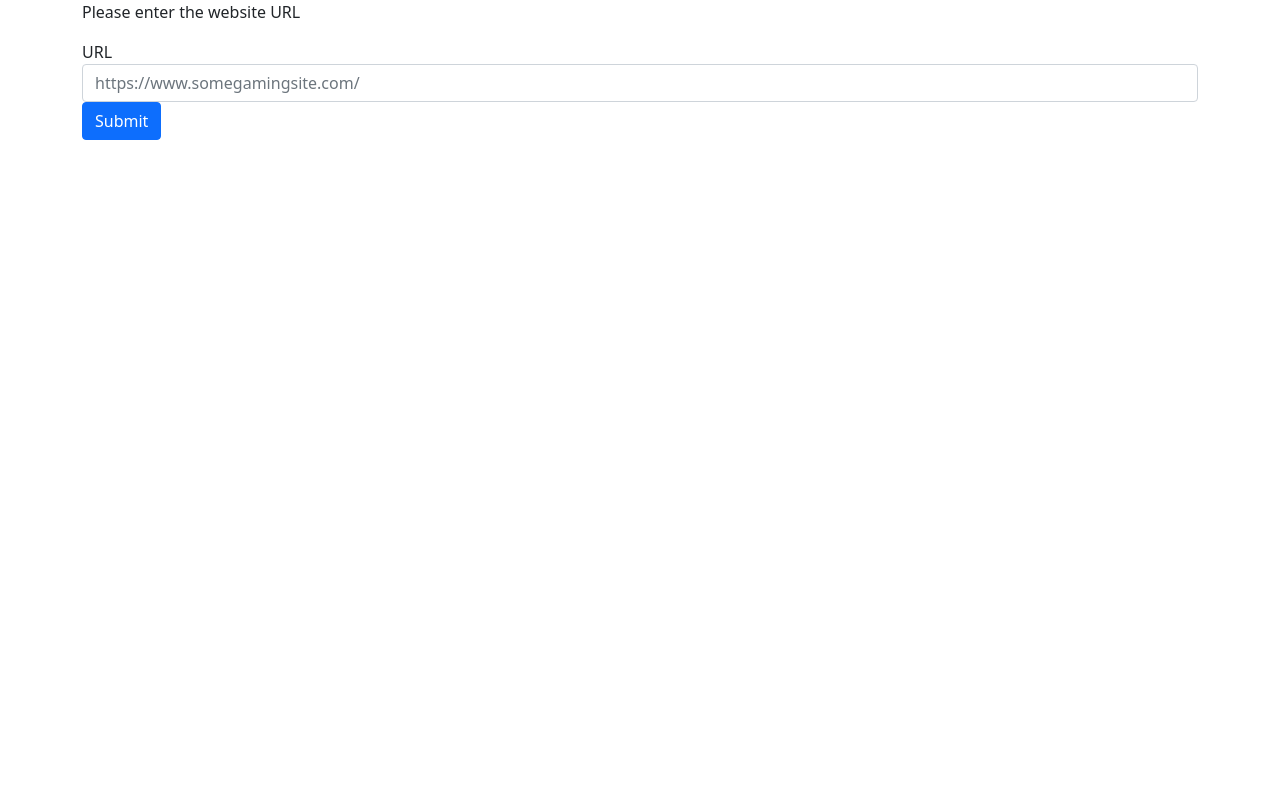
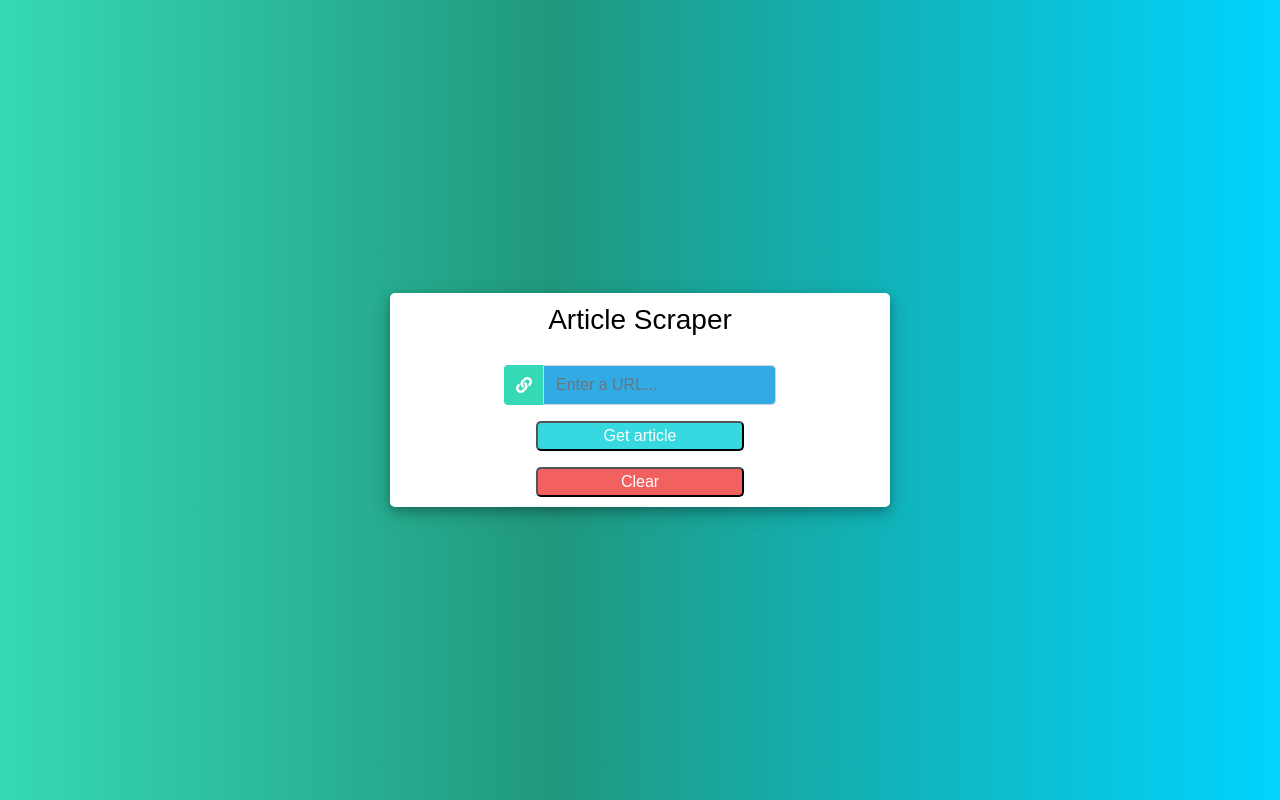
Before and after one commit to mittal-parth/Freadom, a Django app: page / in a window 1280 px wide. Run offline with Django 3.2, Linux system fonts and the light colour scheme; some libraries are stand-ins or nearby versions.

Commit message:
aded styling

```diff
--- a/base/script.py
+++ b/base/script.py
@@ -7,14 +7,15 @@ from bs4 import BeautifulSoup
 
 def getInfo(url):
 
-    # url = 'https://medium.com/publishous/a-piece-of-advice-i-desperately-want-every-creative-to-hear-fdb878d87b6e'
+    #setting headers
     headers = {'User-Agent': 'Mozilla/5.0 (Macintosh; Intel Mac OS X 10_11_5) AppleWebKit/537.36 (KHTML, like Gecko) Chrome/50.0.2661.102 Safari/537.36'}
 
     page = requests.get(url, headers=headers)
     soup = BeautifulSoup(page.content, 'html.parser')
-
+    #finding all article tags
     post = soup.find('article')
 
+    #finding text inside them
     data = post.text
     print(data)
 
--- a/base/templates/index.html
+++ b/base/templates/index.html
@@ -7,24 +7,117 @@
     <meta name="viewport" content="width=device-width, initial-scale=1.0">
     <link href="https://cdn.jsdelivr.net/npm/bootstrap@5.1.3/dist/css/bootstrap.min.css" rel="stylesheet"
         integrity="sha384-1BmE4kWBq78iYhFldvKuhfTAU6auU8tT94WrHftjDbrCEXSU1oBoqyl2QvZ6jIW3" crossorigin="anonymous">
+    <link rel="stylesheet" href="https://use.fontawesome.com/releases/v5.6.1/css/all.css"
+        integrity="sha384-gfdkjb5BdAXd+lj+gudLWI+BXq4IuLW5IT+brZEZsLFm++aCMlF1V92rMkPaX4PP" crossorigin="anonymous">
     <script src="https://code.jquery.com/jquery-3.6.0.js"
         integrity="sha256-H+K7U5CnXl1h5ywQfKtSj8PCmoN9aaq30gDh27Xc0jk=" crossorigin="anonymous"></script>
     <title>Web Scraper</title>
+
+    <style>
+        body,
+        html {
+            margin: 0;
+            padding: 0;
+            height: 100%;
+            font-family: 'Nunito', sans-serif;
+            color: white;
+            background: rgb(54, 217, 182);
+            background: linear-gradient(90deg, rgba(54, 217, 182, 1) 0%, rgba(32, 152, 126, 1) 43%, rgba(0, 212, 255, 1) 100%);
+        }
+
+
+        .user_card {
+            width: 500px;
+            margin-top: auto;
+            margin-bottom: auto;
+            background: rgb(255, 255, 255);
+            position: relative;
+            display: flex;
+            justify-content: center;
+            flex-direction: column;
+            padding: 10px;
+            box-shadow: 0 4px 8px 0 rgba(0, 0, 0, 0.2), 0 6px 20px 0 rgba(0, 0, 0, 0.19);
+            -webkit-box-shadow: 0 4px 8px 0 rgba(0, 0, 0, 0.2), 0 6px 20px 0 rgba(0, 0, 0, 0.19);
+            -moz-box-shadow: 0 4px 8px 0 rgba(0, 0, 0, 0.2), 0 6px 20px 0 rgba(0, 0, 0, 0.19);
+            border-radius: 5px;
+        }
+
+        .form_container {
+            margin-top: 20px;
+        }
+
+        .input-group-text {
+            background: #25274D !important;
+            color: rgb(200, 76, 76) !important;
+            border: 0 !important;
+            border-radius: 0.25rem 0 0 0.25rem !important;
+            height: 40px;
+        }
+
+        #form-title {
+            color: rgb(0, 0, 0);
+        }
+
+        .scraper_container {
+            padding: 0 2rem;
+        }
+
+        .input-group-text {
+            background: rgb(54, 217, 182) !important;
+            color: white !important;
+            border: 0 !important;
+            border-radius: 0.25rem 0 0 0.25rem !important;
+        }
+
+        #input-url {
+            color: black;
+        }
+
+        #submit-button {
+            width: 100%;
+            background: #35d9df !important;
+            color: white !important;
+            border-radius: 5px;
+        }
+        #clear-button {
+            width: 100%;
+            background: #f36060 !important;
+            color: white !important;
+            border-radius: 5px;
+        }
+
+        input[type=text] {
+            background-color: rgb(50, 171, 228);
+        }
+    </style>
 </head>
 
 <body>
-    <div class="container">
-        <p>Please enter the website URL</p>
-        <div id="form-wrapper">
-            <form method="POST" id="form">
-                {% csrf_token %}
-                <div class="form-group">
-                    <label for="url">URL</label>
-                    <input type="text" name="url" class="form-control" id="input-url"
-                        placeholder="https://www.somegamingsite.com/" required>
+    <div class="container h-100">
+        <div class="d-flex justify-content-center h-100">
+            <div class="user_card">
+                <div class="d-flex justify-content-center">
+                    <h3 id="form-title">Article Scraper</h3>
                 </div>
-                <button type="submit" class="btn btn-primary" id="submit-button">Submit</button>
-            </form>
+                <div class="d-flex justify-content-center form_container" id="form-wrapper">
+                    <form method="POST" id="form">
+                        {% csrf_token %}
+                        <div class="input-group mb-3">
+                            <div class="input-group-append">
+                                <span class="input-group-text"><i class="fas fa-link"></i></span>
+                            </div>
+                            <input type="text" name="url" class="form-control" id="input-url"
+                                placeholder="Enter a URL..." required>
+                        </div>
+                        <div class="d-flex justify-content-center mt-3 scraper_container">
+                            <button type="submit" id="submit-button">Get article</button>
+                        </div>
+                        <div class="d-flex justify-content-center mt-3 scraper_container">
+                            <button id="clear-button" onclick="clearButtonHandler()">Clear</button>
+                        </div>
+                    </form>
+                </div>
+            </div>
         </div>
     </div>
 </body>
@@ -33,64 +126,9 @@
 
 
 <script>
-    // const form = document.getElementById('form')
-    // const csrf = document.getElementsByName('csrfmiddlewaretoken')
-    // const url = document.getElementById('input-url')
-    // function formSubmitHandler() {
-    // console.log('Form submitted successfully')
-    // var btn = document.getElementById('submit-button')
-    // btn.textContent = 'Submit'
-    // btn.classList.remove('btn-success')
-    // btn.classList.add('btn-primary')
-    // }
-    // function getCookie(name) {
-    //     let cookieValue = null;
-    //     if (document.cookie && document.cookie !== '') {
-    //         const cookies = document.cookie.split(';');
-    //         for (let i = 0; i < cookies.length; i++) {
-    //             const cookie = cookies[i].trim();
-    //             // Does this cookie string begin with the name we want?
-    //             if (cookie.substring(0, name.length + 1) === (name + '=')) {
-    //                 cookieValue = decodeURIComponent(cookie.substring(name.length + 1));
-    //                 break;
-    //             }
-    //         }
-    //     }
-    //     return cookieValue;
-    // }
-    // const csrftoken = getCookie('csrftoken');
 
-    // $('#form').on('submit', function (event) {
-    //     event.preventDefault();
-    //     console.log("form submitted!")
-    //     $.ajax({
-    //         url: "http://localhost:8000/", // the endpoint
-    //         type: "POST", // http method
-    //         data: { url: $('#input-url').val() }, // data sent with the post request
-    //         headers: {
-    //             'X-CSRFToken': csrftoken,
-    //         },
-    //         // handle a successful response
-    //         success: function (response) {
-    //             $('#input-url').val(''); // remove the value from the input
-    //             // console.log(json); // log the returned json to the console
-    //             console.log("success"); // another sanity check
-    //         },
-    //         // handle a non-successful response
-    //         // error: function (xhr, errmsg, err) {
-    //         //     $('#results').html("<div class='alert-box alert radius' data-alert>Oops! We have encountered an error: " + errmsg +
-    //         //         " <a href='#' class='close'>&times;</a></div>"); // add the error to the dom
-    //         //     console.log(xhr.status + ": " + xhr.responseText); // provide a bit more info about the error to the console
-    //         // }
-    //     });
-    //     return false;
-    // });
+    function clearButtonHandler() {
+        document.getElementById('input-url').value = ''
+    }
 
-    function submitButtonHandler() {
-        console.log('Submit Button clicked')
-        var btn = document.getElementById('submit-button')
-        btn.textContent = 'Submitting...'
-        btn.classList.remove('btn-primary')
-        btn.classList.add('btn-success')
-    }
 </script>
--- a/base/views.py
+++ b/base/views.py
@@ -12,20 +12,25 @@ from subprocess import run, PIPE
 def index(request):
     if request.method == 'POST':
         url = request.POST.get('url')
+        print(url)
+        #get path to scraping script
         dirname = os.path.dirname(__file__)
         script = os.path.join(dirname,'script.py')
+
+        #run the script
         output = run([sys.executable,script,url], shell=False, stdout=PIPE)
 
         document = build_document(output)
-        # save document info
+
+        # save document info wihtout creating a file on server side
         buffer = io.BytesIO()
-        document.save(buffer)  # save your memory stream
-        buffer.seek(0)  # rewind the stream
+        document.save(buffer)
+        buffer.seek(0)
 
         # put them to streaming content response
         # within docx content_type
         response = StreamingHttpResponse(
-            streaming_content=buffer,  # use the stream's content
+            streaming_content=buffer,
             content_type='application/vnd.openxmlformats-officedocument.wordprocessingml.document'
         )
         response['Content-Disposition'] = 'attachment; filename=web_scraper_result.docx'
```
